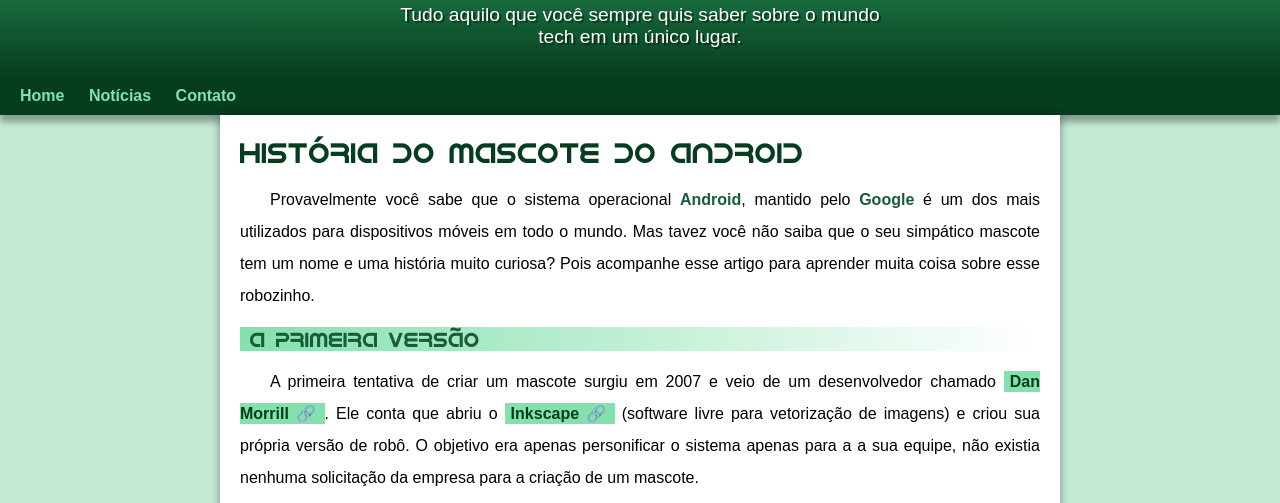
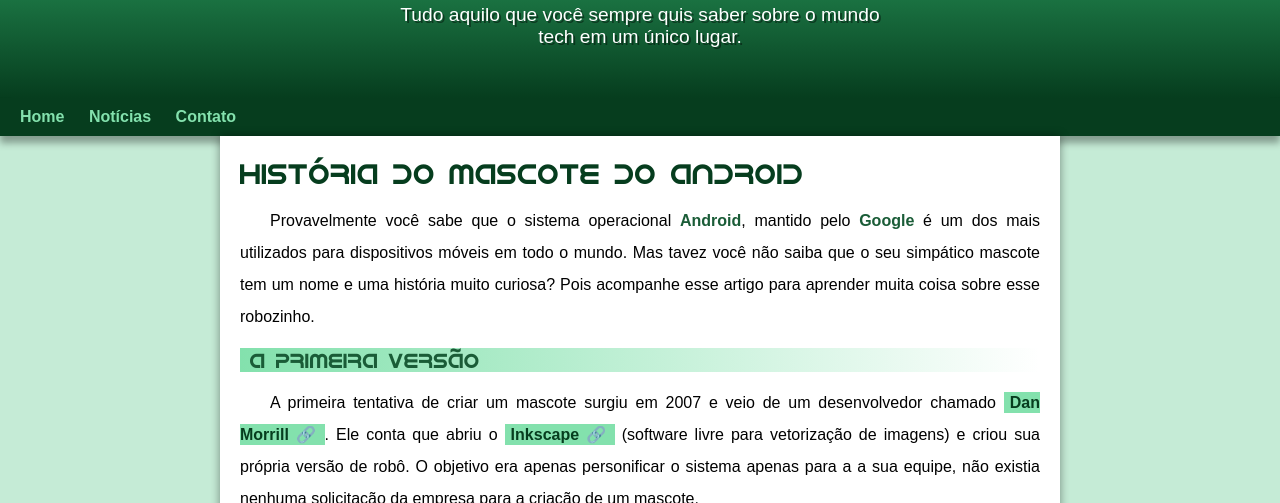
Before and after one commit to edvanioteixeira/site-android, a plain HTML site: page index.html in a window 1280 px wide. Shown: the part 103-606 px from the top of the page. Drawn offline with Linux system fonts and the light colour scheme.

Commit message:
Update style.css

```diff
--- a/estilo/style.css
+++ b/estilo/style.css
@@ -57,7 +57,7 @@ header > p {
     color: white;
     max-width: 500px;
     margin: auto;
-    margin-bottom: 50px;
+    padding-bottom: 50px;
     padding-left: 10px;
     padding-right: 10px;
     text-shadow: 2px 2px 0px rgba(0, 0, 0, 0.425);
```
